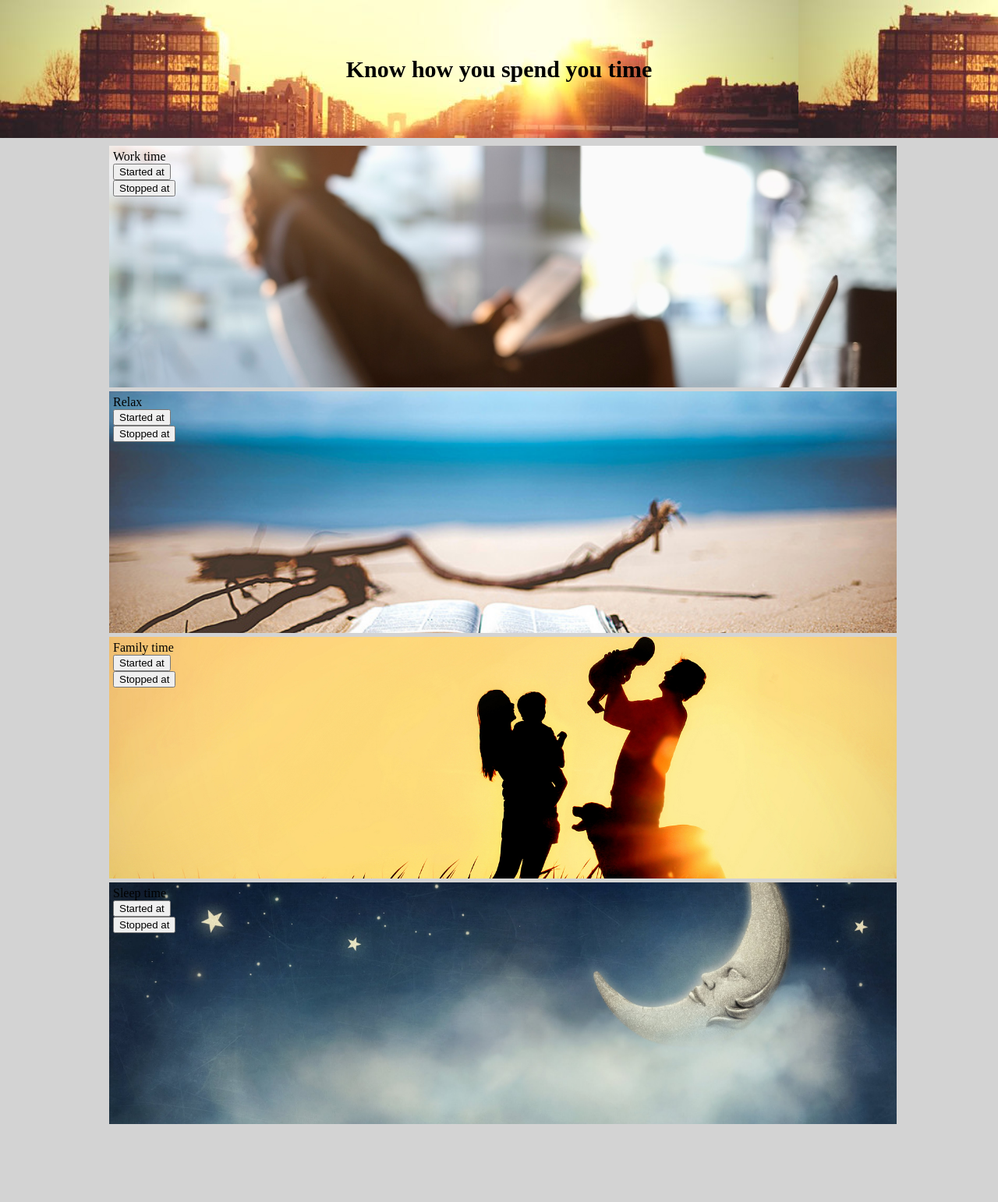
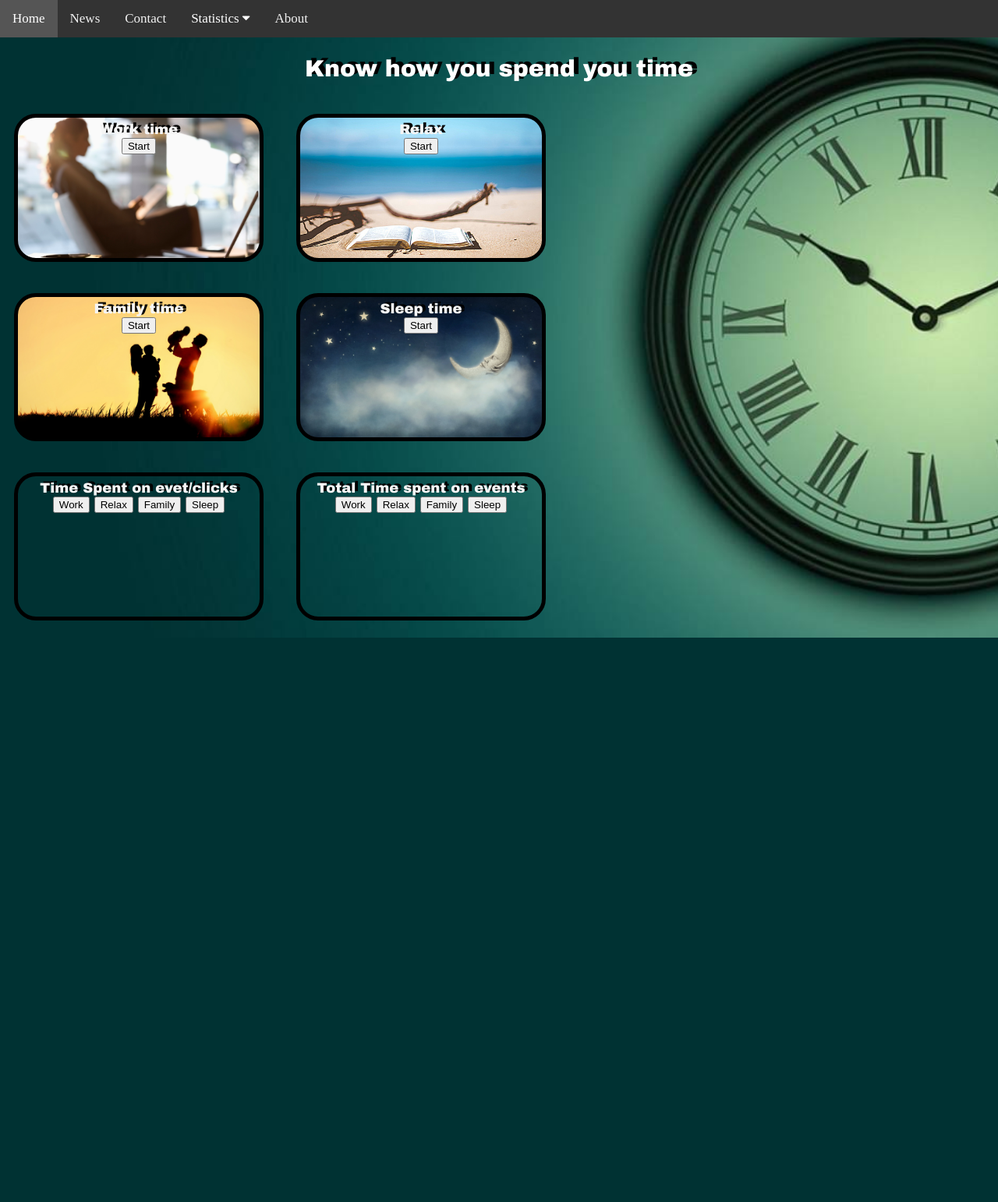
Before and after one commit to NyitraiZsolt/time-manager-app, a Node server app: page / in a window 1280 px wide. Shown: the whole page at 78% size. After the commit the page ends 818 px from the top, so only its background shows below. Run offline with Node 20, Linux system fonts and the light colour scheme; data that the repository does not hold is empty.

Commit message:
getTime spent on events/clicks getAll get all time spent on 1 event

```diff
--- a/public/index.html
+++ b/public/index.html
@@ -1,9 +1,31 @@
 <!DOCTYPE HTML>
+<head>
     <head>
         <title>My precious time</title>
         <link rel="stylesheet" href="stylesheets/reset.css">
         <link rel="stylesheet" href="stylesheets/style.css">
+        <meta name="viewport" content="width=device-width, initial-scale=1">
+        <link rel="stylesheet" href="https://cdnjs.cloudflare.com/ajax/libs/font-awesome/4.7.0/css/font-awesome.min.css">
+        <link rel="stylesheet" href="stylesheets/navbar.css">
+
     </head>
+    <div class="topnav" id="myTopnav">
+        <a href="#home" class="active">Home</a>
+        <a href="#news">News</a>
+        <a href="#contact">Contact</a>
+        <div class="dropdown">
+            <button class="dropbtn">Statistics
+                <i class="fa fa-caret-down"></i>
+            </button>
+            <div class="dropdown-content">
+                <a href="#">Weekly</a>
+                <a href="#">Mountly</a>
+                <a href="#">Year</a>
+            </div>
+        </div>
+        <a href="#about">About</a>
+        <a href="javascript:void(0);" style="font-size:15px;" class="icon" onclick="myFunction()">&#9776;</a>
+    </div>
 
 <body>
 
@@ -13,34 +35,52 @@
 </header>
 
 <div class="container">
-<div id="work">
-
-    <p id="WdateStart">Work time</p>
-        <button type="button" class="start-button">Started at</button>
-    <p id="WdateStop"></p>
-    <button type="button"  class="stop-button">Stopped at</button>
+    <div id="work" class="activity">
+        <h2>Work time</h2>
+        <button type="button" class="start-button" style="display: none">Start</button>
+        <button type="button" class="stop-button" style="display: none">Stop</button>
     </div>
 
-<div id="relax">
-    <p id="RdateStart">Relax</p>
-    <button type="button" class="start-button">Started at</button>
-    <p id="RdateStop"></p>
-    <button type="button" class="stop-button">Stopped at</button>
+    <div id="relax" class="activity">
+        <h2>Relax</h2>
+        <button type="button" class="start-button" style="display: none">Start</button>
+        <button type="button" class="stop-button" style="display: none">Stop</button>
     </div>
 
-<div id="family">
-    <p id="FdateStart">Family time</p>
-    <button type="button" class="start-button">Started at</button>
-    <p id="FdateStop"></p>
-    <button type="button"  class="stop-button">Stopped at</button>
-
+    <div id="family" class="activity">
+        <h2>Family time</h2>
+        <button type="button" class="start-button" style="display: none">Start</button>
+        <button type="button" class="stop-button" style="display: none">Stop</button>
     </div>
 
-<div id="sleep">
-    <p id="SdateStart">Sleep time</p>
-    <button type="button" class="start-button">Started at</button>
-    <p id="SdateStop"></p>
-    <button type="button"  class="stop-button">Stopped at</button>
+    <div id="sleep" class="activity">
+        <h2>Sleep time</h2>
+        <button type="button" class="start-button" style="display: none">Start</button>
+        <button type="button" class="stop-button" style="display: none">Stop</button>
+    </div>
+
+
+
+<!--STATS!!-->
+    <div id="stats" class="activity">
+        <h2>Time Spent on evet/clicks</h2>
+        <button onclick="getTime('work')">Work</button>
+        <button onclick="getTime('relax')">Relax</button>
+        <button onclick="getTime('family')">Family</button>
+        <button onclick="getTime('sleep')">Sleep</button>
+
+        <div id="getTime_content"></div>
+    </div>
+
+
+    <div id="totalStats" class="activity">
+        <h2>Total Time spent on events</h2>
+        <button onclick="getEventTotal('work')">Work</button>
+        <button onclick="getEventTotal('relax')">Relax</button>
+        <button onclick="getEventTotal('family')">Family</button>
+        <button onclick="getEventTotal('sleep')">Sleep</button>
+
+        <div id="getEventTotal_content"></div>
     </div>
 
 
--- a/public/javascripts/time.js
+++ b/public/javascripts/time.js
@@ -1,6 +1,10 @@
 const API_URL = {
     START: '/time-frame/start',
     STOP: '/time-frame/stop',
+    INPROGRESS: '/time-frame/inprogress',
+    GETALL: '/time-frame/getAll',
+    GETTIME: '/time-frame/getTime',
+    GETEVENTTOTAL: '/time-frame/getEventTotal'
 };
 
 
@@ -14,6 +18,7 @@ $(".start-button").on('click', function (e) {
     // this.style.display = 'none';
     $(this).hide();
     //TODO show stop button
+    $(`#${event} .stop-button`).show();
 });
 
 $(".stop-button").on('click', function (e) {
@@ -23,14 +28,14 @@ $(".stop-button").on('click', function (e) {
 
     stop(event, time);
 
-    this.style.display = 'none';
-    //$(this).hide();
-    //TODO show start button
+    //this.style.display = 'none';
+    $(this).hide();
+    $(`#${event} .start-button`).show();
 });
 
 function getCurrentTime() {
     let dNow = new Date();
-    let currentTime = (dNow.getDate() + '/' + dNow.getMonth() + '/' + dNow.getFullYear() + ' ' + dNow.getHours() + ':' + dNow.getMinutes());
+    let currentTime = (dNow.getFullYear()+'-'+ (dNow.getMonth() + 1) + '-' +dNow.getDate()  + ' ' + dNow.getHours() + ':' + dNow.getMinutes()+ ':' + dNow.getSeconds());
     return currentTime;
 }
 
@@ -61,77 +66,85 @@ function stop(event, time) {
     });
 }
 
-// for external API USE http://nick:3000/agenda
-// window.index = {
-//     getRow: function(currentTime) {
-//         return "<tr>" +
-//             "<td>" + `time.event` + "</td>" +
-//             "<td>" + `time.start` + "</td>" +
-//             "<td>" + `time.stop` + "</td>" +
-//             `<td>` +
-//             `</td>` +
-//             "</tr>";
-//     },
-//
-//     load: function () {
-//         $.ajax({
-//             url: API_URL.READ,
-//             method: "GET"
-//         }).done(function (time) {
-//             console.info('done:', time);
-//             index.display(persons);
-//         });
-//     },
-//
-//     getActionRow: function() {
-//         return '<tr>' +
-//             '<td><input type="text" required name="event"></td>' +
-//             '<td><input type="text" name="start"></td>' +
-//             '<td><input type="text" required name="stop"></td>' +
-//             '</tr>';
-//     },
-//
-//
-//     add: function(currentTime) {
-//         $.ajax({
-//             url: API_URL.CREATE,
-//             method: "POST",
-//             data: {
-//                 currentTime: currentTime
-//             }
-//         }).done(function (response) {
-//             if (response.success) {
-//                 index.load();
-//             }
-//         });
-//     },
-//
-//     save: function(currentTime) {
-//         $.ajax({
-//             url: API_URL.UPDATE,
-//             method: "POST",
-//             data: {
-//                 currentTime: currentTime
-//             }
-//         }).done(function (response) {
-//             if (response.success) {
-//                 editId = '';
-//                 index.load();
-//             }
-//         });
-//     },
-//
-// //TODO
-//     display: function(currentTime) {
-//         window.times = times;
-//         var rows = '';
-//
-//         times.forEach(time => rows += index.getRow(time));
-//         rows += index.getActionRow();
-//         $(`#start-stop tbody`).html(rows);
-//     }
-// };
+function getInProgress() {
+    $.ajax({
+        url: API_URL.INPROGRESS,
+        method: 'GET'
+    }).done(function (inProgressActions) {
+        console.log('response', inProgressActions);
+        $(`.container .start-button`).show();
+        inProgressActions.forEach(function(inProgressAction) {
+            const event = inProgressAction.event;
+            console.info(event);
+            $(`#${event} .stop-button`).show();
+            $(`#${event} .start-button`).hide();
+        });
+    });
+}
 
-// var times = [];
-// console.info('loading data');
-// index.load();
+getInProgress();
+
+
+function getAll() {
+    $.ajax({
+        url: API_URL.GETALL,
+        method: 'GET'
+    }).done(function (data) {
+        console.log('response', data);
+        let table = '<table>';
+        data.forEach(function (row) {
+            table += '<tr>';
+            table += '<td>' + row.id + '</td>';
+            table += '<td>' + row.event + '</td>';
+            table += '<td>' + row.start + '</td>';
+            table += '<td>' + row.stop + '</td>';
+            table += '</tr>';
+        });
+        table += '</table>';
+        $(`#stats_content`).html(table);
+    });
+}
+
+function getTime(event) {
+        $.ajax({
+            url: API_URL.GETTIME,
+            method: 'GET',
+            data: {
+                event: event,
+            }
+        }).done(function (data) {
+            console.log('response',data);
+            let table='<table>';
+            data.forEach(function(row) {
+                table+='<tr>';
+                table+='<td>'+row.event+'</td>';
+                table+='<td>'+row.diff+'</td>';
+                table+='</tr>';
+            });
+            table+='</table>';
+            $(`#getTime_content`).html(table);
+        });
+}
+
+function getEventTotal(event) {
+    $.ajax({
+        url: API_URL.GETEVENTTOTAL,
+        method: 'GET',
+        data: {
+            event: event,
+        }
+    }).done(function (data) {
+        console.log('response',data);
+        let table='<table>';
+        data.forEach(function(row) {
+            table+='<tr>';
+            table+='<td>'+'</td>'
+            table+='<td>'+row.timeStampDiff+'</td>'
+            table+='</tr>';
+        });
+        table+='</table>';
+        $(`#getEventTotal_content`).html(table);
+    });
+}
+
+//TODO table for each event // getevent total for 1 event
--- /dev/null
+++ b/public/stylesheets/navbar.css
@@ -0,0 +1,102 @@
+.topnav {
+    overflow: hidden;
+    background-color: #333;
+}
+
+.topnav a {
+    float: left;
+    display: block;
+    color: #f2f2f2;
+    text-align: center;
+    padding: 14px 16px;
+    text-decoration: none;
+    font-size: 17px;
+}
+
+.active {
+    background-color: black;
+    color: white;
+}
+
+.topnav .icon {
+    display: none;
+}
+
+.dropdown {
+    float: left;
+    overflow: hidden;
+}
+
+.dropdown .dropbtn {
+    font-size: 17px;
+    border: none;
+    outline: none;
+    color: white;
+    padding: 14px 16px;
+    background-color: inherit;
+    font-family: inherit;
+    margin: 0;
+}
+
+.dropdown-content {
+    display: none;
+    position: absolute;
+    background-color: #f9f9f9;
+    min-width: 160px;
+    box-shadow: 0px 8px 16px 0px rgba(0,0,0,0.2);
+    z-index: 1;
+}
+
+.dropdown-content a {
+    float: none;
+    color: black;
+    padding: 12px 16px;
+    text-decoration: none;
+    display: block;
+    text-align: left;
+}
+
+.topnav a:hover, .dropdown:hover .dropbtn {
+    background-color: #555;
+    color: white;
+}
+
+.dropdown-content a:hover {
+    background-color: #ddd;
+    color: black;
+}
+
+.dropdown:hover .dropdown-content {
+    display: block;
+}
+
+@media screen and (max-width: 600px) {
+    .topnav a:not(:first-child), .dropdown .dropbtn {
+        display: none;
+    }
+    .topnav a.icon {
+        float: right;
+        display: block;
+    }
+}
+
+@media screen and (max-width: 600px) {
+    .topnav.responsive {position: relative;}
+    .topnav.responsive .icon {
+        position: absolute;
+        right: 0;
+        top: 0;
+    }
+    .topnav.responsive a {
+        float: none;
+        display: block;
+        text-align: left;
+    }
+    .topnav.responsive .dropdown {float: none;}
+    .topnav.responsive .dropdown-content {position: relative;}
+    .topnav.responsive .dropdown .dropbtn {
+        display: block;
+        width: 100%;
+        text-align: left;
+    }
+}
--- a/public/stylesheets/style.css
+++ b/public/stylesheets/style.css
@@ -1,81 +1,69 @@
-
 body {
-    background-color: lightgrey;
+    background-image: url("../images/BGTime-Management.jpg");
     background-repeat: no-repeat;
     background-size: cover;
 
 }
 
-.container {
-    width: 100%;
-    max-width: 1200px;
-    margin: 0 auto;
-}
+
 #header {
-    background:  url(../images/header.jpg);
-    height: 177px;
+    height: 80px;
+    width: auto;
     display: flex;
     justify-content: center;
     align-items: center;
     font-size: 30px;
     font-weight: bolder;
-    font-family: "Bookman Old Style";
+    font-family: "Arial Black";
+    text-shadow: 6px -3px  black;
+    color: white;
 
 }
 
-DIV#work {
+.container{
+    width: 800px;
+    text-shadow: 4px -2px black;
+    float: left;
+    font-weight: bold;
+    font-size: large;
+    font-family: "Arial Black";
+    color: whitesmoke;
+}
+
+.activity {
+    text-align: center;
+    display: inline-block;
+    margin: 1em;
+    border: 5px solid black;
+    border-radius: 28px;
     background-repeat: no-repeat;
-    background-image: url("../images/work.jpg");
     background-position: center;
     background-size: cover;
-    margin-right: 200px;
-    margin-left: 100px;
-    margin-top: 10px;
     padding: 5px;
-    height: 300px;
-    width: 1000px;
-
-}
-DIV#relax {
-    background-repeat: no-repeat;
-    background-image: url("../images/relaxation2.jpg");
-    background-position: center;
-    background-size: cover;
-    margin-left: 100px;
-    margin-right: 200px;
-    margin-top: 5px;
-    padding: 5px;
-    height: 300px;
-    width: 1000px;
-
+    height: 170px;
+    width: 300px;
+    overflow: hidden;
 }
 
 
-DIV#family {
-    background-repeat: no-repeat;
+#work {
+    background-image: url("../images/work.jpg");
+}
+#relax {
+    background-image: url("../images/relaxation2.jpg");
+}
+#family {
     background-image: url("../images/familly.jpg");
-    background-position: center;
-    background-size: cover;
-    margin-left: 100px;
-    margin-right: 200px;
-    margin-top: 5px;
-    padding: 5px;
-    height: 300px;
-    width: 1000px;
-
 }
-DIV#sleep {
-    background-repeat: no-repeat;
+#sleep {
     background-image: url("../images/sleep.jpg");
-    background-position: center;
-    background-size: cover;
-    margin-left: 100px;
-    margin-right: 200px;
-    margin-top: 5px;
-    margin-bottom: 100px;
-    padding: 5px;
-    height: 300px;
-    width: 1000px;
 }
 
 #buttons
+
+.footer {
+    background-color: whitesmoke;
+    padding: 10px;
+    text-align: center;
+    float: bottom;
+}
--- a/routes/time-frame.js
+++ b/routes/time-frame.js
@@ -55,4 +55,44 @@ router.post('/stop', function(req, res, next) {
         });
     });
 });
+
+router.get('/getAll', function(req, res, next) {
+    pool.getConnection(function(err, connection) {
+        if (err) throw err;
+        connection.query(`SELECT id,event,DATE_FORMAT(start, "%d/%m/%Y %H:%i") as 'start',DATE_FORMAT(stop, "%d/%m/%Y %H:%i" ) as 'stop' FROM start_stop ORDER BY Id DESC`, function (err, result, fields) {
+            connection.release();
+            if (err) throw err;
+            console.log(result);
+            res.json(result);
+        });
+    });
+});
+
+router.get('/getTime', function(req, res, next) {
+    pool.getConnection(function(err, connection) {
+        if (err) throw err;
+        const event = req.query.event;
+        let sql = `SELECT id,event,TIMEDIFF(stop,start) as 'diff' FROM start_stop WHERE event = '${event}'`;
+        connection.query(sql, function (err, result, fields) {
+            connection.release();
+            if (err) throw err;
+            console.log(sql);
+            console.log(result);
+            res.json(result);
+        });
+    });
+});
+
+router.get('/getEventTotal', function(req, res, next) {
+    pool.getConnection(function(err, connection) {
+        if (err) throw err;
+        connection.query(`SELECT event,SEC_TO_TIME(SUM(TIMESTAMPDIFF(SECOND, start, stop))) as timeStampDiff FROM start_stop GROUP BY event`, function (err, result, fields) {
+            connection.release();
+            if (err) throw err;
+            console.log(result);
+            res.json(result);
+        });
+    });
+});
+
 module.exports = router;
```
Also changed, not shown: public/stylesheets/insert.html (deleted, +0 -73 lines), public/images/BGTime-Management.jpg (added). Lines whose indentation alone changed are shown as unchanged.
